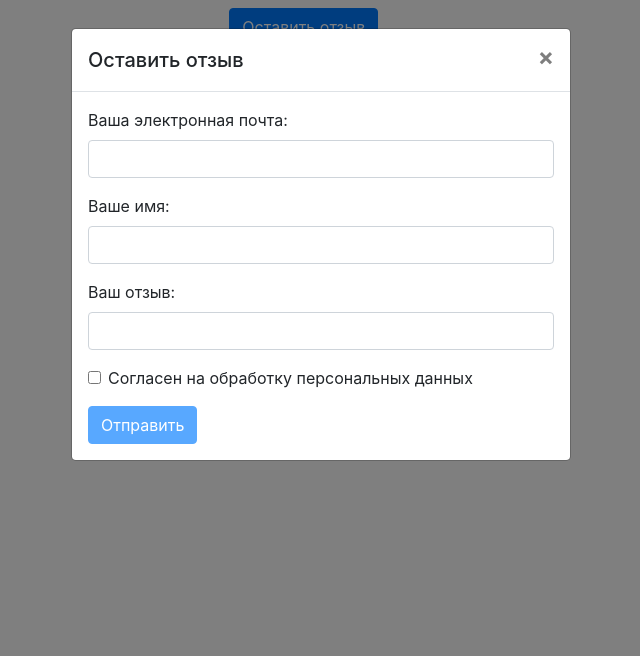
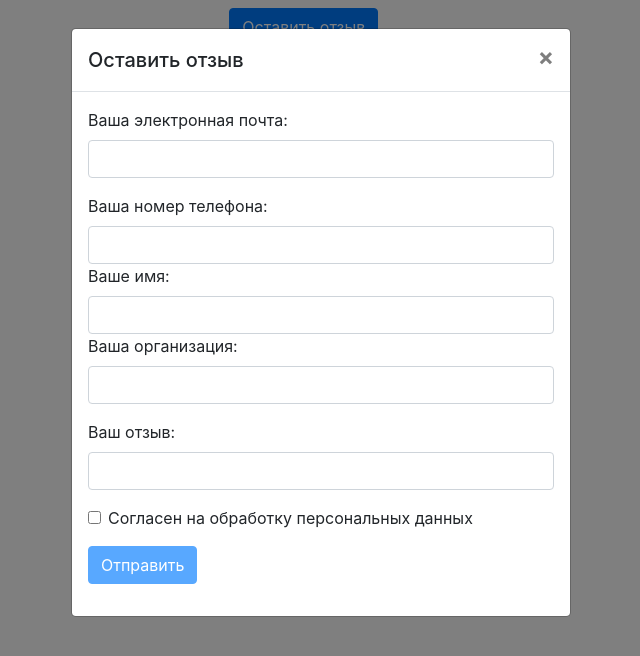
Before and after one commit to N1k1toszk/N1k1toszkT8, a plain HTML site: page index/index.html in a window 1280 px wide. Both pictures are taken after a click on the button "Оставить отзыв". Shown: the whole page, without its empty margins (319-959 px from the left). Drawn offline with nearby package versions, Linux system fonts and the light colour scheme.

Commit message:
Update index.html

```diff
--- a/index/index.html
+++ b/index/index.html
@@ -39,9 +39,15 @@
                                 <label for="InputEmail1">Ваша электронная почта:</label>
                                 <input type="email" class="form-control" id="InputEmail1" aria-describedby="emailHelp" name="email" required>
                             </div>
+                             <div class="form-group">
+                                <label for="InputName">Ваша номер телефона:</label>
+                                <input type="tel" class="form-control" id="InputTel" name="tel" required>
                             <div class="form-group">
                                 <label for="InputName">Ваше имя:</label>
                                 <input type="text" class="form-control" id="InputName" name="name" required>
+                            <div class="form-group">
+                                <label for="InputName">Ваша организация:</label>
+                                <input type="text" class="form-control" id="InputMessage" name="organization" required>
                             </div>
                             <div class="form-group">
                                 <label for="InputMessage">Ваш отзыв: </label>
```
